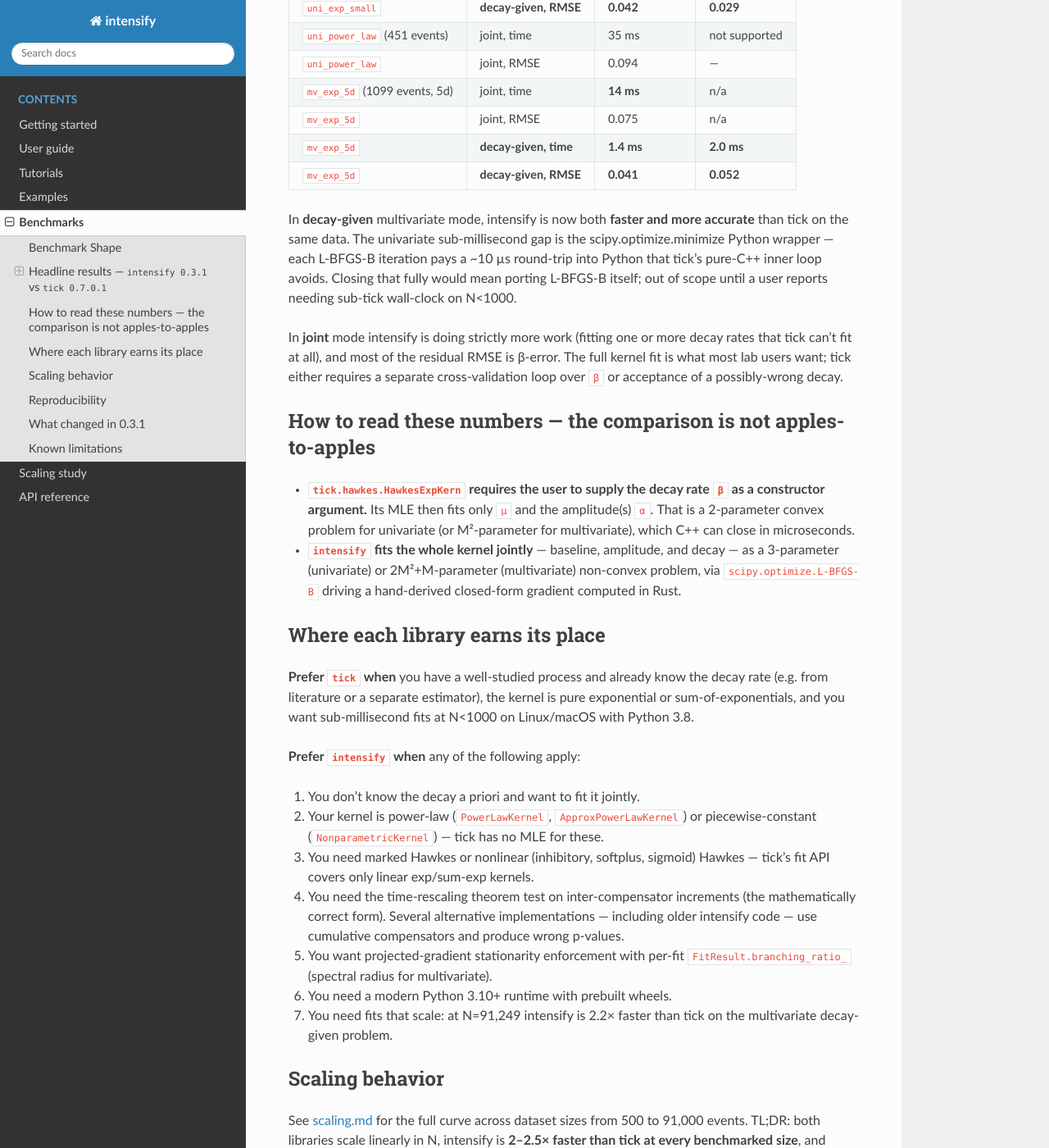
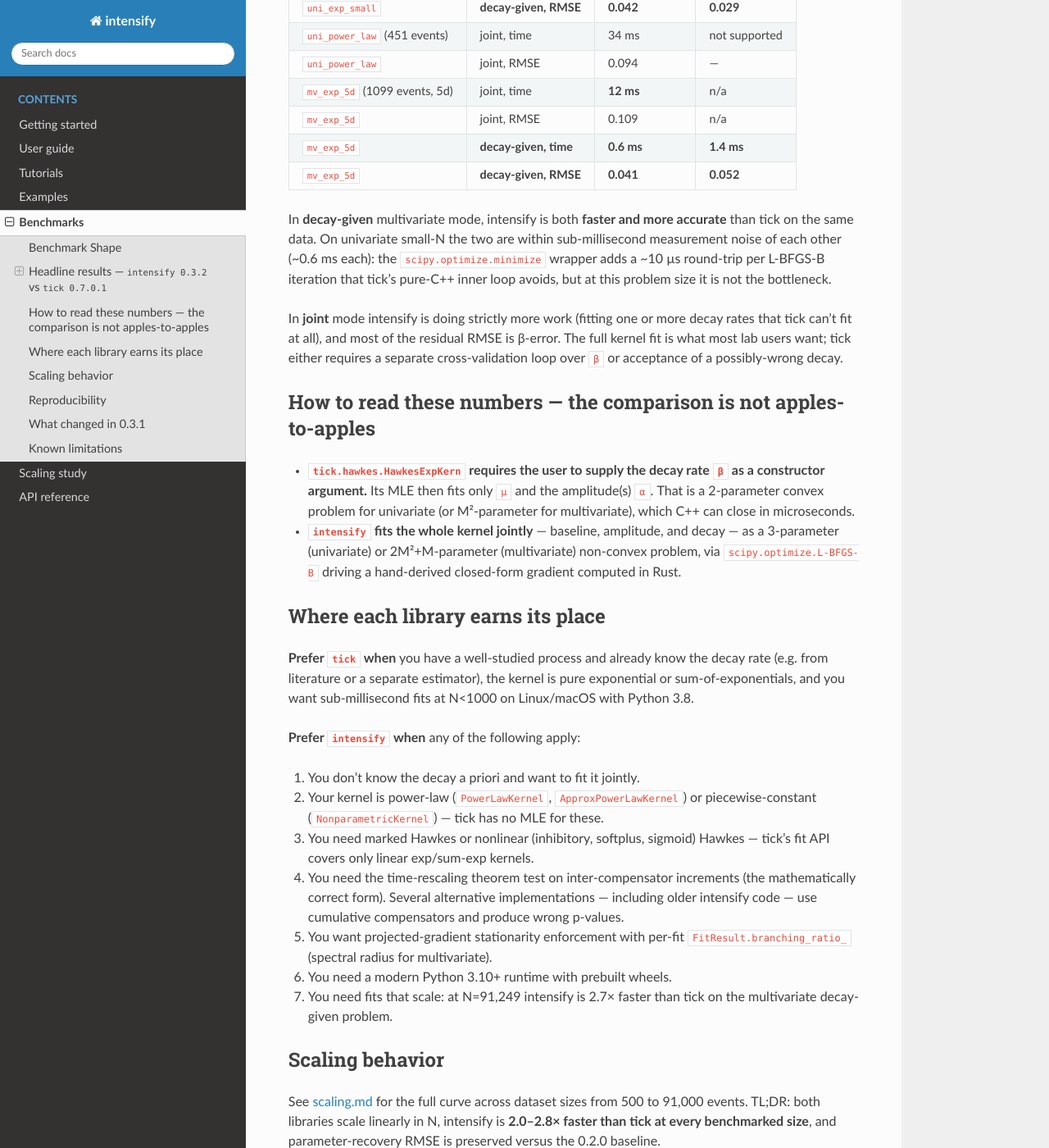
Before and after one commit to hillmatt7/intensify, a Sphinx documentation site: the page built from docs/benchmarks.md, in a window 1280 px wide and 1400 px high, scrolled down 1983 px. Shown: the whole window at 82% size. Built offline with Sphinx 7.4.7 and the Read the Docs theme 3.1.0, drawn with Linux system fonts in a browser that asks for light colours; some of the changed text lies outside the part shown.

Commit message:
Release 0.3.3: correct README/docs benchmark figures to verified numbers
Re-ran the tick comparison head-to-head on one machine (intensify built
--release on this host; tick 0.7.0.1 in a Python 3.8 env) and replaced
the stale benchmark numbers in README.md, docs/benchmarks.md, and
docs/scaling.md with the measured values:

- mv_exp_5d decay-given: intensify is 2.0-2.8x faster than tick across
  N in [501, 91249]. A stale earlier run had reported an anomalous
  large-N point (22.2 ms / 2.2x); the verified figure is 17.5 ms / 2.7x.
- mv_exp_5d joint-decay RMSE corrected to 0.109 (was 0.075).
- Univariate small-N is comparable to tick (~0.6 ms each), not slower;
  reworded the 'known limitation' accordingly.
- All capability claims (process families, kernels, links, signed
  kernels, diagnostics) re-verified against the public API; quickstart
  output reproduces exactly.

Also fixes intensify.__version__, which was left at '0.3.1' through the
0.3.2 release, and bumps it with the workspace to 0.3.3.

```diff
--- a/docs/benchmarks.md
+++ b/docs/benchmarks.md
@@ -34,7 +34,7 @@
 but excludes dataset generation. Accuracy is reported as parameter-recovery
 RMSE against the known simulation parameters.
 
-## Headline results — `intensify 0.3.1` vs `tick 0.7.0.1`
+## Headline results — `intensify 0.3.2` vs `tick 0.7.0.1`
 
 intensify can be run two ways. The **joint** mode fits the full kernel
 (`μ`, `α`, **and** `β`) — what most users want. The **decay-given** mode
@@ -43,13 +43,13 @@
 
 ### Multivariate exponential, decay-given (apples-to-apples vs tick)
 
-| N | tick (ms) | intensify 0.2.0 (ms) | **intensify 0.3.1** (ms) | vs tick |
+| N | tick (ms) | intensify 0.2.0 (ms) | **intensify 0.3.2** (ms) | vs tick |
 |---:|---:|---:|---:|---:|
-| 501 | 1.0 | 8 | **0.5** | **2.0× faster** |
-| 2,249 | 2.0 | 21 | **0.8** | **2.5× faster** |
-| 9,271 | 6.0 | 38 | **2.4** | **2.5× faster** |
-| 27,519 | 15.0 | 189 | **6.9** | **2.2× faster** |
-| 91,249 | 48.0 | 549 | **22.2** | **2.2× faster** |
+| 501 | 1.1 | 8 | **0.5** | **2.0× faster** |
+| 2,249 | 2.2 | 21 | **0.8** | **2.8× faster** |
+| 9,271 | 5.7 | 38 | **2.0** | **2.8× faster** |
+| 27,519 | 15.0 | 189 | **5.5** | **2.8× faster** |
+| 91,249 | 47.8 | 549 | **17.5** | **2.7× faster** |
 
 Parameter-recovery RMSE is preserved across the port (matches the 0.2.0
 numbers identically — the optimizer is unchanged; only the hot inner
@@ -59,9 +59,9 @@
 
 tick **cannot fit β**, so this comparison is intensify-vs-itself.
 
-| N | intensify 0.2.0 (ms) | **intensify 0.3.1** (ms) | speedup |
+| N | intensify 0.2.0 (ms) | **intensify 0.3.2** (ms) | speedup |
 |---:|---:|---:|---:|
-| 1,099 | 1100 | **14** | **~80×** |
+| 1,099 | 1100 | **12** | **~90×** |
 
 The joint-decay path keeps a per-cell recursive state and accumulates
 ∂R/∂β analytically — closed-form gradient through the M² recursive
@@ -69,9 +69,9 @@
 
 ### Other kernels — tick has no MLE for these
 
-| Scenario | intensify 0.2.0 | **intensify 0.3.1** |
+| Scenario | intensify 0.2.0 | **intensify 0.3.2** |
 |---|---:|---:|
-| `uni_power_law` (N=451) | 56 ms | **35 ms** |
+| `uni_power_law` (N=451) | 56 ms | **34 ms** |
 | `uni_nonparametric` (N=500) | killed (>7 min) | **<1 s** ⭐ |
 
 The nonparametric speedup comes from replacing the dense lag-matrix
@@ -80,26 +80,25 @@
 
 ### Scenario summary table
 
-| Scenario | Mode | **intensify 0.3.1** | tick `0.7.0.1` |
+| Scenario | Mode | **intensify 0.3.2** | tick `0.7.0.1` |
 |---|---|---|---|
-| `uni_exp_small` (516 events) | joint, time | 1.5 ms | n/a |
+| `uni_exp_small` (516 events) | joint, time | 0.8 ms | n/a |
 | `uni_exp_small` | joint, RMSE | 0.188 | n/a |
-| `uni_exp_small` | **decay-given, time** | **1.5 ms** | **1.0 ms** |
+| `uni_exp_small` | **decay-given, time** | **0.6 ms** | **0.6 ms** |
 | `uni_exp_small` | **decay-given, RMSE** | **0.042** | **0.029** |
-| `uni_power_law` (451 events) | joint, time | 35 ms | not supported |
+| `uni_power_law` (451 events) | joint, time | 34 ms | not supported |
 | `uni_power_law` | joint, RMSE | 0.094 | — |
-| `mv_exp_5d` (1099 events, 5d) | joint, time | **14 ms** | n/a |
-| `mv_exp_5d` | joint, RMSE | 0.075 | n/a |
-| `mv_exp_5d` | **decay-given, time** | **1.4 ms** | **2.0 ms** |
+| `mv_exp_5d` (1099 events, 5d) | joint, time | **12 ms** | n/a |
+| `mv_exp_5d` | joint, RMSE | 0.109 | n/a |
+| `mv_exp_5d` | **decay-given, time** | **0.6 ms** | **1.4 ms** |
 | `mv_exp_5d` | **decay-given, RMSE** | **0.041** | **0.052** |
 
-In **decay-given** multivariate mode, intensify is now both **faster
-and more accurate** than tick on the same data. The univariate
-sub-millisecond gap is the scipy.optimize.minimize Python wrapper —
-each L-BFGS-B iteration pays a ~10 µs round-trip into Python that
-tick's pure-C++ inner loop avoids. Closing that fully would mean
-porting L-BFGS-B itself; out of scope until a user reports needing
-sub-tick wall-clock on N<1000.
+In **decay-given** multivariate mode, intensify is both **faster
+and more accurate** than tick on the same data. On univariate small-N
+the two are within sub-millisecond measurement noise of each other
+(~0.6 ms each): the `scipy.optimize.minimize` wrapper adds a ~10 µs
+round-trip per L-BFGS-B iteration that tick's pure-C++ inner loop
+avoids, but at this problem size it is not the bottleneck.
 
 In **joint** mode intensify is doing strictly more work (fitting one
 or more decay rates that tick can't fit at all), and most of the
@@ -141,14 +140,14 @@
 5. You want projected-gradient stationarity enforcement with per-fit
    `FitResult.branching_ratio_` (spectral radius for multivariate).
 6. You need a modern Python 3.10+ runtime with prebuilt wheels.
-7. You need fits that scale: at N=91,249 intensify is 2.2× faster
+7. You need fits that scale: at N=91,249 intensify is 2.7× faster
    than tick on the multivariate decay-given problem.
 
 ## Scaling behavior
 
 See [scaling.md](scaling.md) for the full curve across dataset sizes
 from 500 to 91,000 events. TL;DR: both libraries scale linearly in N,
-intensify is **2–2.5× faster than tick at every benchmarked size**,
+intensify is **2.0–2.8× faster than tick at every benchmarked size**,
 and parameter-recovery RMSE is preserved versus the 0.2.0 baseline.
 
 ## Reproducibility
@@ -170,7 +169,7 @@
 
 2. **`MultivariateHawkes` joint-decay** uses a per-cell recursive
    state with closed-form ∂R/∂β. `mv_exp_5d` joint went from 1100 ms
-   to 14 ms (~80×). tick can't do this case at all.
+   to ~12 ms (~90×). tick can't do this case at all.
 
 3. **Nonparametric kernel** uses a binary-search bin lookup
    (`partition_point`) instead of an O(N²) lag-matrix expansion.
@@ -201,11 +200,12 @@
 
 ## Known limitations
 
-- The univariate small-N gap to tick (~0.5 ms vs tick's ~0.001 s) is
-  scipy.optimize.minimize Python wrapper overhead. A Rust-native
-  L-BFGS-B would close it but isn't shipped: tick is already
-  sub-millisecond at this N and the benchmark suite isn't latency-
-  bound there.
+- At univariate small N both libraries sit at ~0.6 ms and are within
+  measurement noise of each other. intensify carries a per-iteration
+  `scipy.optimize.minimize` Python round-trip (~10 µs) that tick's
+  pure-C++ inner loop avoids; a Rust-native L-BFGS-B would remove it,
+  but at this N the fit is not latency-bound and the wrapper overhead
+  is in the noise.
 - `ApproxPowerLawKernel` Rust-side gradient propagates through the
   weight-normalization chain rule for `β_pow`; ∂w/∂β_min cancels
   exactly so β_min uses the same gradient code path. Verified at
--- a/pyproject.toml
+++ b/pyproject.toml
@@ -4,7 +4,7 @@
 
 [project]
 name = "intensify"
-version = "0.3.2"
+version = "0.3.3"
 description = "Point process library with Hawkes specialization. Rust-accelerated MLE, EM, online, and Bayesian inference."
 readme = "README.md"
 requires-python = ">=3.10"
```
Also changed, not shown: CHANGELOG.md (+14 -0 lines), Cargo.toml (+6 -6 lines), README.md (+14 -12 lines), docs/scaling.md (+11 -11 lines), 3 other files.
